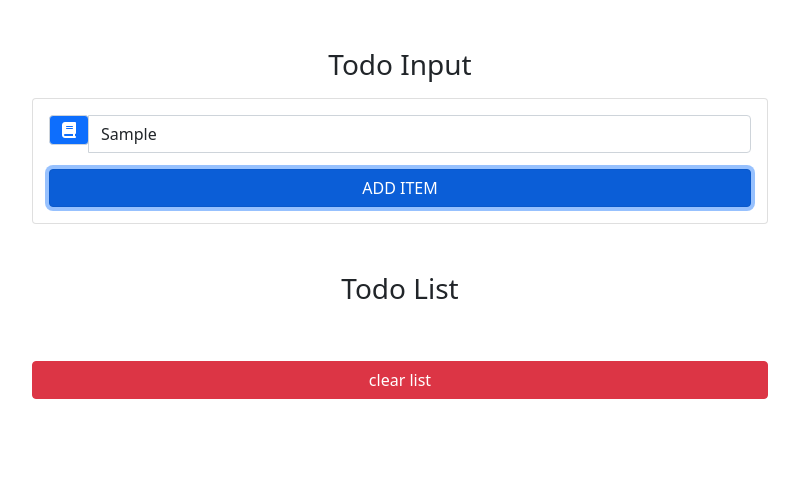
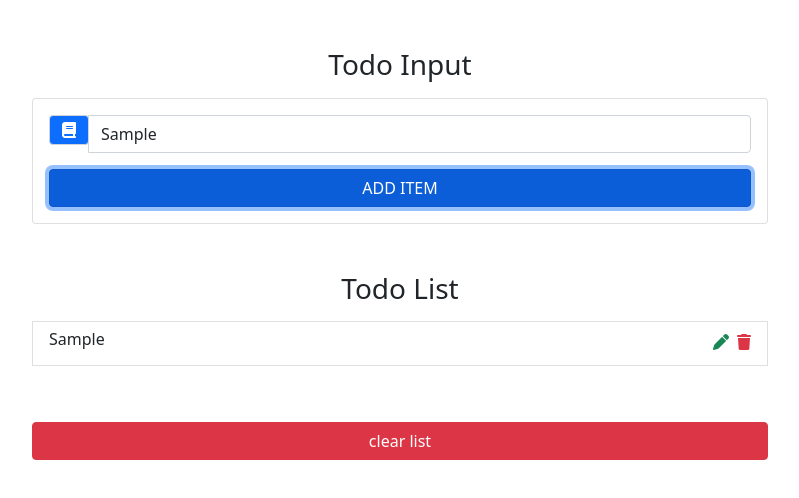
Before and after one commit to Milad64sh/Todo-list, a React (Create React App) app: page / in a window 1280 px wide. Both pictures are taken after typing "Sample" into the empty fields and a click on the button "ADD ITEM". Shown: the top 498 px of the page, without its empty margins (240-1039 px from the left). Built offline with nearby package versions, Linux system fonts and the light colour scheme.

Commit message:
sixth commit

```diff
--- a/src/components/TodoItem.js
+++ b/src/components/TodoItem.js
@@ -2,6 +2,19 @@
 
 export default class TodoItem extends Component {
   render() {
-    return;
+    const { title, handleDelete, handleEdit } = this.props;
+    return (
+      <li className='list-group-item text-capitalize d-flex justify-content-between my-2'>
+        <h6>{title}</h6>
+        <div className='todo-icon'>
+          <span className='ms-2 text-success' onClick={handleEdit}>
+            <i className='fas fa-pen'></i>
+          </span>
+          <span className='ms-2 text-danger' onClick={handleDelete}>
+            <i className='fas fa-trash'></i>
+          </span>
+        </div>
+      </li>
+    );
   }
 }
```
